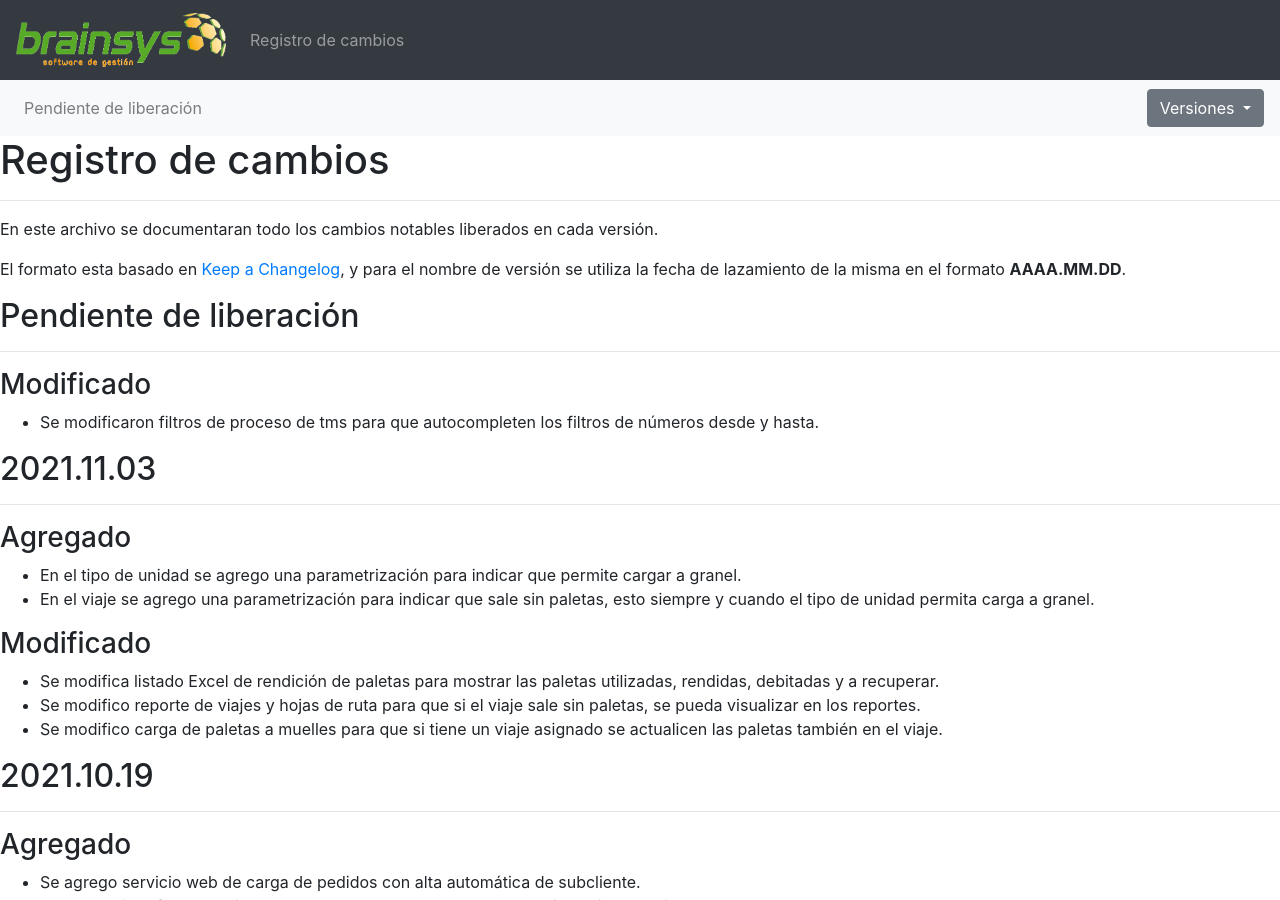
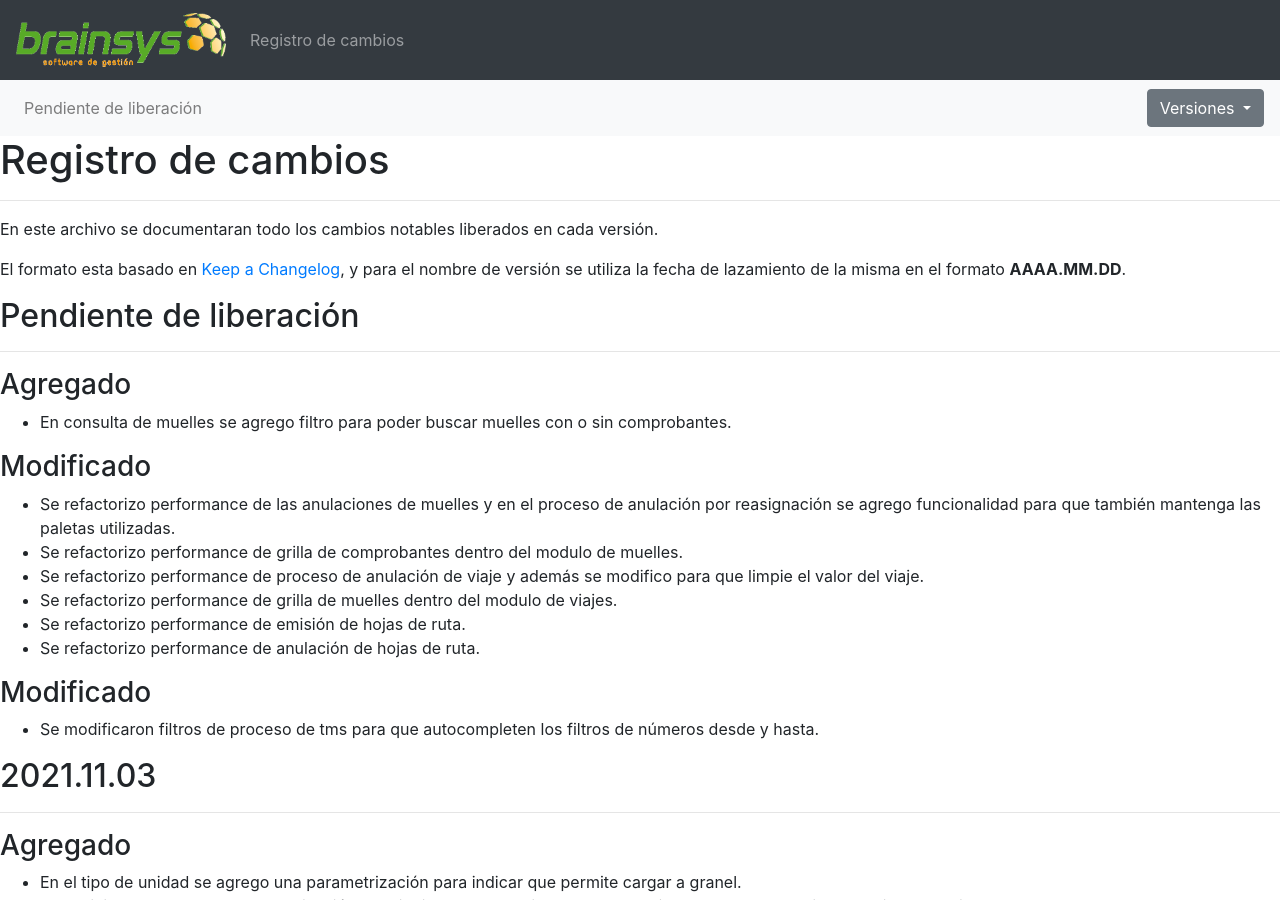
Before and after one commit to brainsys-arsaad/versionado, a Jekyll site: the page built from registro-cambios.markdown, in a window 1280 px wide and 900 px high. Built offline with Jekyll 4.4.1, drawn with Linux system fonts in a browser that asks for light colours.

Commit message:
Update registro-cambios.markdown

```diff
--- a/registro-cambios.markdown
+++ b/registro-cambios.markdown
@@ -55,6 +55,16 @@ El formato esta basado en [Keep a Changelog](https://keepachangelog.com/es-ES/1.
 
 ## Pendiente de liberación
 ---
+### Agregado
+- En consulta de muelles se agrego filtro para poder buscar muelles con o sin comprobantes.
+
+### Modificado
+- Se refactorizo performance de las anulaciones de muelles y en el proceso de anulación por reasignación se agrego funcionalidad para que también mantenga las paletas utilizadas.
+- Se refactorizo performance de grilla de comprobantes dentro del modulo de muelles.
+- Se refactorizo performance de proceso de anulación de viaje y además se modifico para que limpie el valor del viaje.
+- Se refactorizo performance de grilla de muelles dentro del modulo de viajes.
+- Se refactorizo performance de emisión de hojas de ruta.
+- Se refactorizo performance de anulación de hojas de ruta.
 
 ### Modificado
 - Se modificaron filtros de proceso de tms para que autocompleten los filtros de números desde y hasta.
@@ -64,7 +74,6 @@ El formato esta basado en [Keep a Changelog](https://keepachangelog.com/es-ES/1.
 ### Agregado
 - En el tipo de unidad se agrego una parametrización para indicar que permite cargar a granel.
 - En el viaje se agrego una parametrización para indicar que sale sin paletas, esto siempre y cuando el tipo de unidad permita carga a granel.
-
 
 ### Modificado
 - Se modifica listado Excel de rendición de paletas para mostrar las paletas utilizadas, rendidas, debitadas y a recuperar.
```
